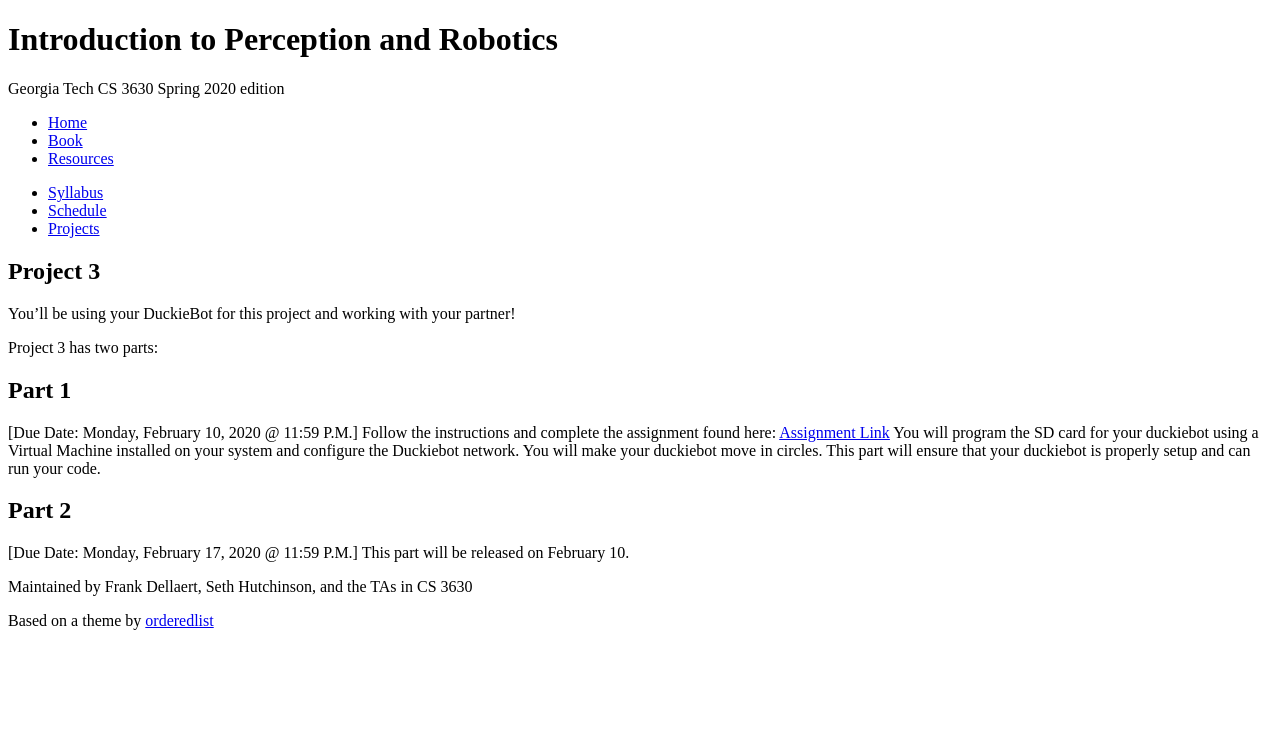
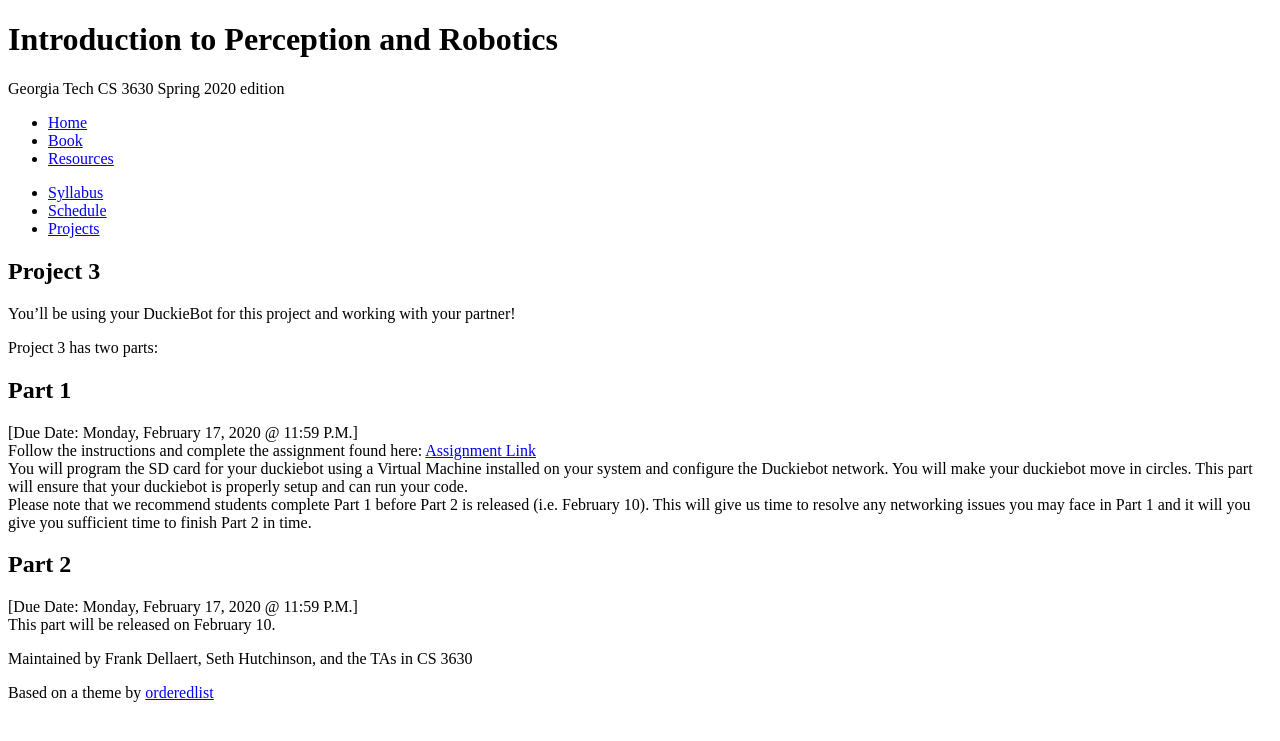
Before and after one commit to dellaert/22F-3630, a Jekyll site: the page built from projects/project3.md, in a window 1280 px wide. Shown: the top 741 px of the page. Built offline with Jekyll 4.4.1, drawn with Linux system fonts in a browser that asks for light colours.

Commit message:
Project 3 - Part 1 deadline extended

```diff
--- a/projects/project3.md
+++ b/projects/project3.md
@@ -9,9 +9,10 @@
 
 Project 3 has two parts:
 ## Part 1
-[Due Date: Monday, February 10, 2020 @ 11:59 P.M.]
+[Due Date: Monday, February 17, 2020 @ 11:59 P.M.]
 Follow the instructions and complete the assignment found here: [Assignment Link](https://colab.research.google.com/drive/1znPlrqSMftHrm2k9HhnkievFaLqzFAM1)
 You will program the SD card for your duckiebot using a Virtual Machine installed on your system and configure the Duckiebot network. You will make your duckiebot move in circles. This part will ensure that your duckiebot is properly setup and can run your code.
+Please note that we recommend students complete Part 1 before Part 2 is released (i.e. February 10). This will give us time to resolve any networking issues you may face in Part 1 and it will you give you sufficient time to finish Part 2 in time.
 
 ## Part 2
 [Due Date: Monday, February 17, 2020 @ 11:59 P.M.]
```
